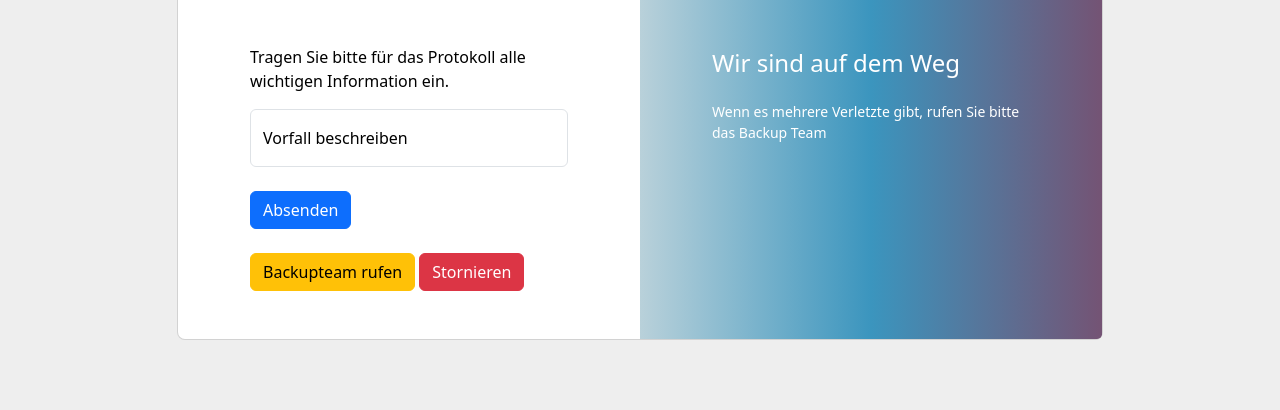
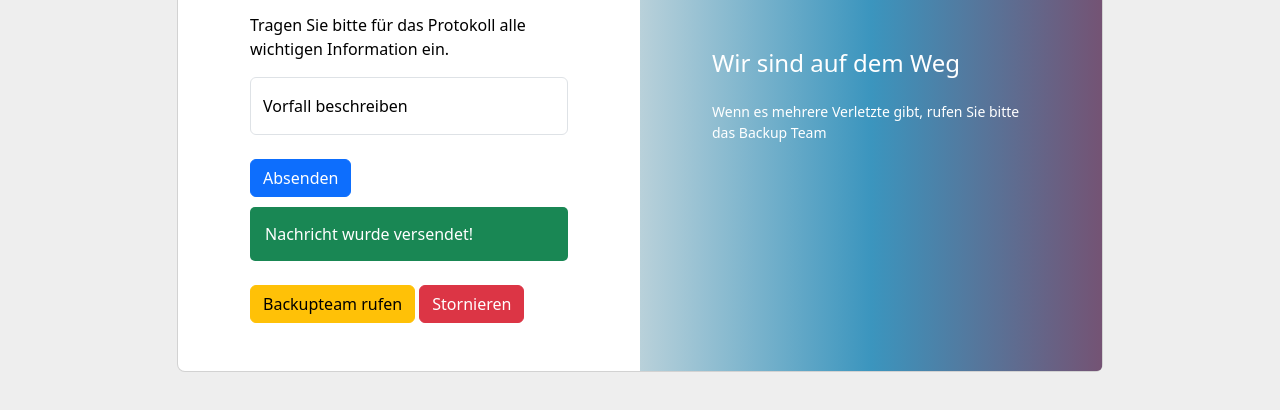
Before and after one commit to Megento/SSDApp, a plain HTML site: page FormSend.html in a window 1280 px wide. Both pictures are taken after a click on the button "Absenden". Shown: the part 304-714 px from the top of the page. Drawn offline with nearby package versions, Linux system fonts and the light colour scheme.

Commit message:
Nachricht:Geantwortet

```diff
--- a/FormSend.html
+++ b/FormSend.html
@@ -29,6 +29,14 @@
     border-bottom-right-radius: .3rem;
     }
     }
+
+    .message {
+            display: none;
+            padding: 15px;
+            margin-top: 10px;
+            color: white;
+            border-radius: 5px;
+        }
 </style>
 </head>
 <body>
@@ -58,9 +66,10 @@
                             placeholder="Vorfall beschreiben" />
                             <label class="form-label" for="form2Example22">Vorfall beschreiben</label>
                           </div>
-                          <button data-mdb-button-init data-mdb-ripple-init class="btn btn-primary" type="button">
+                          <button data-mdb-button-init data-mdb-ripple-init class="btn btn-primary" type="button" id="sendButton">
                             Absenden
                           </button>
+                          <div class="message bg-success" id="messageDiv">Nachricht wurde versendet!</div>
 
                         </div>
                         <!-- Button trigger modal -->
@@ -138,6 +147,24 @@
         </div>
       </section>
 
+      <script>
+        document.getElementById('sendButton').addEventListener('click', function() {
+            const messageDiv = document.getElementById('messageDiv');
+            // Zeige die Nachricht an, wenn sie versteckt ist
+            if (messageDiv.style.display === 'none' || messageDiv.style.display === '') {
+                messageDiv.style.display = 'block'; // Zeige die Nachricht an
+            } else {
+                // Blende die Nachricht aus
+                messageDiv.style.display = 'none'; // Verstecke die Nachricht
+
+                // Zeige sie nach einer Sekunde wieder an
+                setTimeout(() => {
+                    messageDiv.style.display = 'block'; // Zeige die Nachricht wieder an
+                }, 500); // 1000 Millisekunden = 1 Sekunde
+            }
+        });
+      </script>
+
     <script src="https://cdn.jsdelivr.net/npm/@popperjs/core@2.11.8/dist/umd/popper.min.js" integrity="sha384-I7E8VVD/ismYTF4hNIPjVp/Zjvgyol6VFvRkX/vR+Vc4jQkC+hVqc2pM8ODewa9r" crossorigin="anonymous"></script>
     <script src="https://cdn.jsdelivr.net/npm/bootstrap@5.3.3/dist/js/bootstrap.min.js" integrity="sha384-0pUGZvbkm6XF6gxjEnlmuGrJXVbNuzT9qBBavbLwCsOGabYfZo0T0to5eqruptLy" crossorigin="anonymous"></script>
 
```
